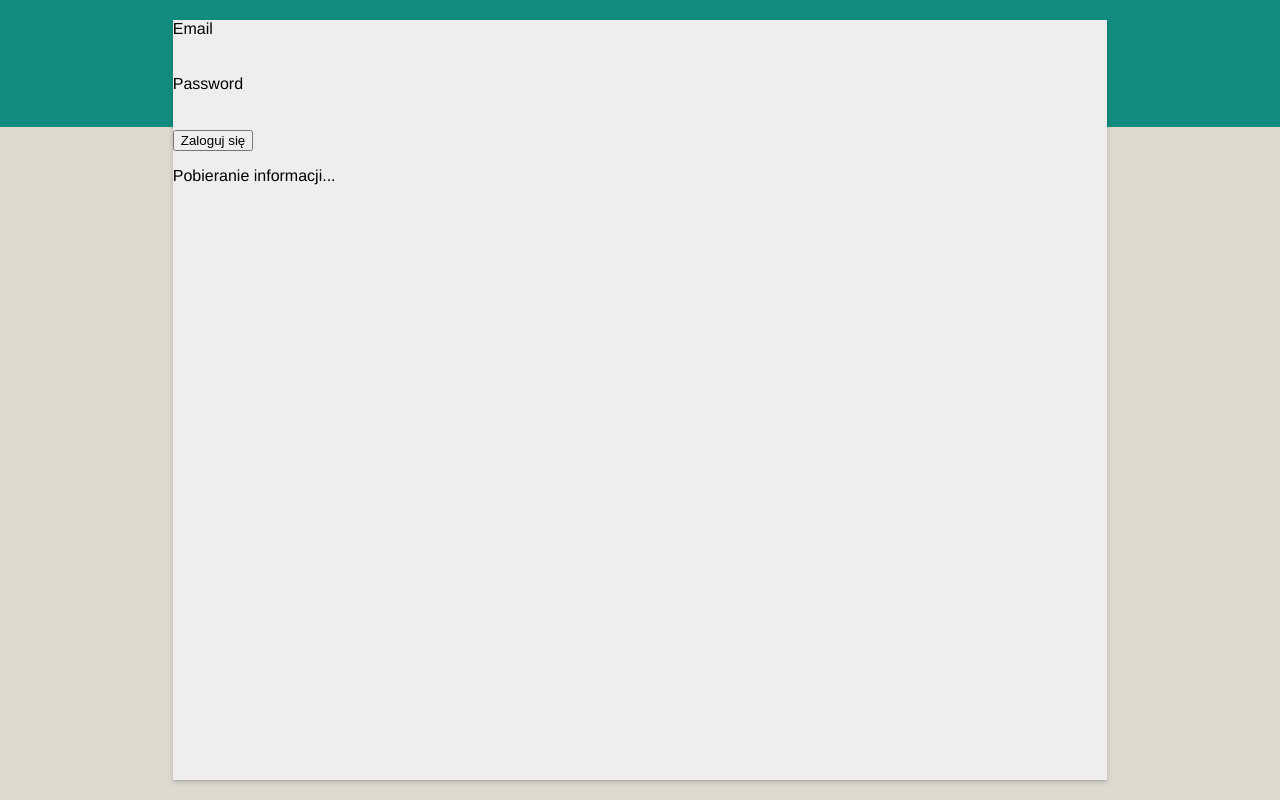
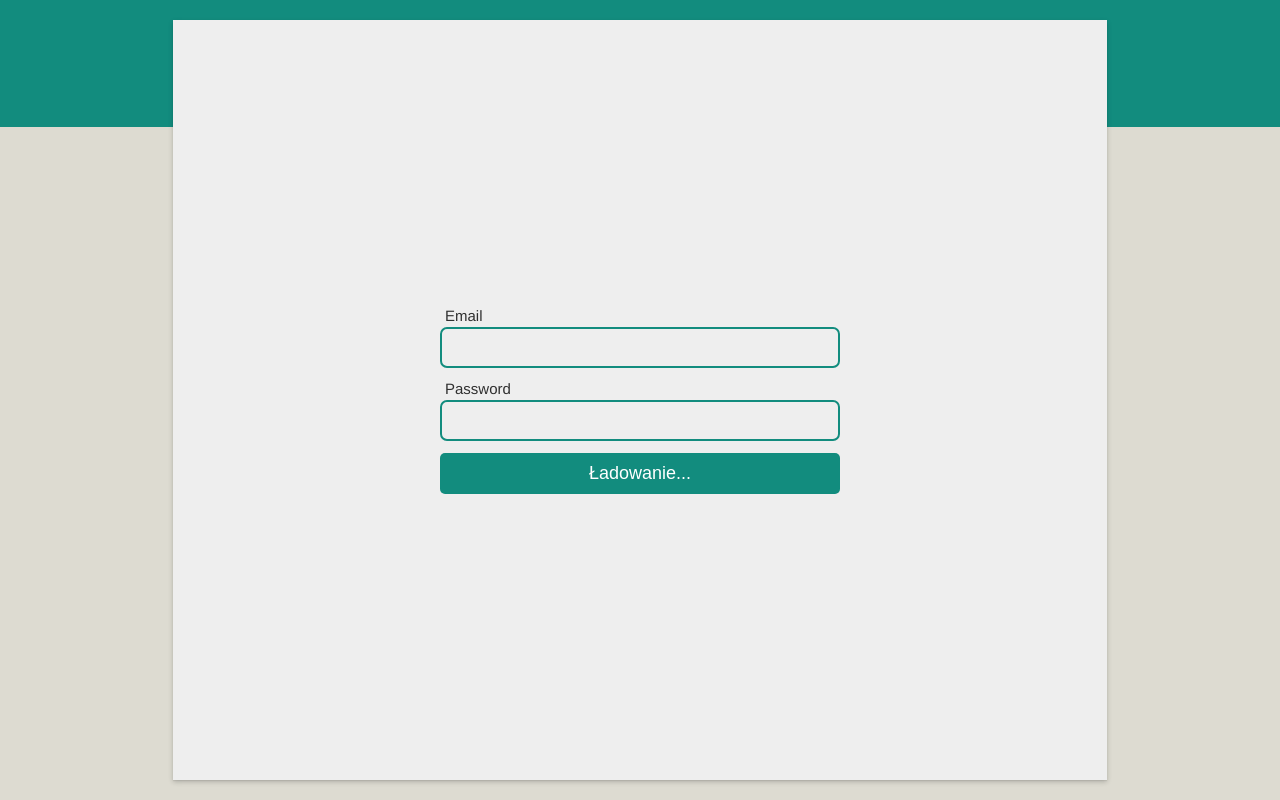
Before and after one commit to JakubLog/whatsapp-copy, a React (Create React App) app: page / in a window 1280 px wide. Built offline with nearby package versions, Linux system fonts and the light colour scheme.

Commit message:
Add UI for logging in

```diff
--- a/src/components/atoms/Button/Button.ts
+++ b/src/components/atoms/Button/Button.ts
@@ -1,3 +1,18 @@
 import styled from 'styled-components';
 
-export const Button = styled.button``;
+export const Button = styled.button`
+  font-size: 18px;
+  padding-inline: 15px;
+  padding-block: 10px;
+  border-radius: 5px;
+  border: none;
+  background-color: ${({ theme }) => theme.colors.tealGreen};
+  color: white;
+  cursor: pointer;
+  transition: background-color 0.3s linear;
+  outline: none;
+  &:focus,
+  &:hover {
+    background-color: ${({ theme }) => theme.colors.tealGreenDark};
+  }
+`;
--- a/src/components/atoms/Form/Form.ts
+++ b/src/components/atoms/Form/Form.ts
@@ -1,3 +1,13 @@
 import styled from 'styled-components';
 
-export const Form = styled.form``;
+export const Form = styled.form`
+  width: 100%;
+  max-width: 500px;
+  padding-inline: 50px;
+  input {
+    margin-bottom: 12px;
+  }
+  button {
+    width: 100%;
+  }
+`;
--- a/src/components/atoms/Label/Label.ts
+++ b/src/components/atoms/Label/Label.ts
@@ -1,3 +1,8 @@
 import styled from 'styled-components';
 
-export const Label = styled.label``;
+export const Label = styled.label`
+  font-size: 15px;
+  margin-bottom: 3px;
+  padding-left: 5px;
+  opacity: 0.8;
+`;
--- a/src/components/molecules/FormField/FormField.styles.ts
+++ b/src/components/molecules/FormField/FormField.styles.ts
@@ -1,3 +1,19 @@
 import styled from 'styled-components';
+import { Input } from 'components/atoms/Input/Input';
 
-export const Wrapper = styled.div``;
+export const Wrapper = styled.div`
+  display: flex;
+  align-items: flex-start;
+  justify-content: center;
+  flex-direction: column;
+`;
+export const StyledInput = styled(Input)`
+  border-radius: 7px;
+  border: 2px solid ${({ theme }) => theme.colors.tealGreen};
+  background-color: #eee;
+  transition: background-color 0.3s ease-in, border 0.2s linear;
+  &:focus {
+    background-color: white;
+    border: 2px solid ${({ theme }) => theme.colors.tealGreenDark};
+  }
+`;
--- a/src/components/molecules/FormField/FormField.tsx
+++ b/src/components/molecules/FormField/FormField.tsx
@@ -1,8 +1,8 @@
 import React from 'react';
 import { Wrapper } from './FormField.styles';
-import { Input } from 'components/atoms/Input/Input';
 import { Label } from 'components/atoms/Label/Label';
 import { convertToName } from 'helpers/converters';
+import { StyledInput } from './FormField.styles';
 
 interface props {
   label: string;
@@ -13,7 +13,7 @@ const FormField = React.forwardRef<HTMLInputElement, props>(({ label, type = 'te
   return (
     <Wrapper>
       <Label htmlFor={label}>{convertToName(label)}</Label>
-      <Input id={label} type={type} ref={ref} {...rest} />
+      <StyledInput id={label} type={type} ref={ref} {...rest} />
     </Wrapper>
   );
 });
--- a/src/components/templates/MainTemplate/MainTemplate.styles.ts
+++ b/src/components/templates/MainTemplate/MainTemplate.styles.ts
@@ -11,4 +11,10 @@ export const Wrapper = styled.div`
   grid-template-columns: 30% 70%;
 `;
 
-export const AuthWrapper = styled.div``;
+export const AuthWrapper = styled.div`
+  grid-column: 1/3;
+  height: 100%;
+  display: flex;
+  align-items: center;
+  justify-content: center;
+`;
--- a/src/components/templates/MainTemplate/MainTemplate.tsx
+++ b/src/components/templates/MainTemplate/MainTemplate.tsx
@@ -14,13 +14,15 @@ const MainTemplate: React.FC = () => {
   const {
     register,
     formState: { errors },
-    handleSubmit
+    handleSubmit,
+    reset
   } = useForm();
 
   const process = async ({ email, password }: { email: string; password: string }) => {
     try {
       setError(false);
       await signIn(email, password);
+      reset();
     } catch (e) {
       setError(true);
     }
@@ -38,11 +40,9 @@ const MainTemplate: React.FC = () => {
           <Form onSubmit={handleSubmit(process)}>
             <FormField label="email" {...register('email', { required: true })} />
             <FormField label="password" type="password" {...register('password', { required: true })} />
-            {isError && <p>Niestety błąd!</p>}
             {(errors.email || errors.password) && <p>Wszystkie pola muszą być uzupełnione!</p>}
-            <Button>Zaloguj się</Button>
+            <Button>{loading ? 'Ładowanie...' : isError ? 'Spróbuj ponownie!' : 'Zaloguj się'}</Button>
           </Form>
-          {loading && <p>Pobieranie informacji...</p>}
         </AuthWrapper>
       )}
     </Wrapper>
```
